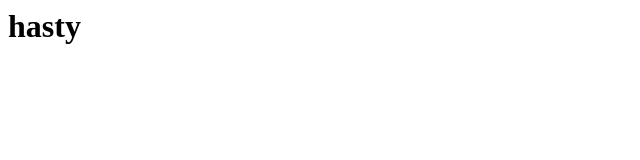
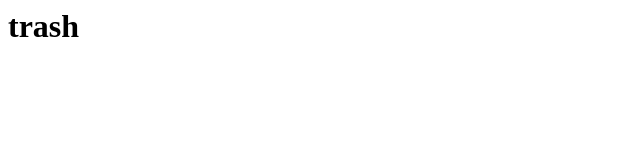
Before and after one commit to imaperson1060/wordle-spoilers, a plain HTML site: page index.html in a window 1280 px wide. Shown: the full height of the page, 0-640 px from the left. Drawn offline with nearby package versions, Linux system fonts and the light colour scheme.

Commit message:
Update index.html

```diff
--- a/index.html
+++ b/index.html
@@ -2323,6 +2323,6 @@
         const today = new Date().getTime() - 18000000;
         const firstDay = new Date(2021, 5, 19, 0, 0, 0, 0).getTime();
         const index = Math.floor((today - firstDay) / 864e5);
-        document.body.innerHTML = `<h1>${words[index + 6]}</h1>`;
+        document.body.innerHTML = `<h1>${words[index + 7]}</h1>`;
     </script>
 </body>
```
